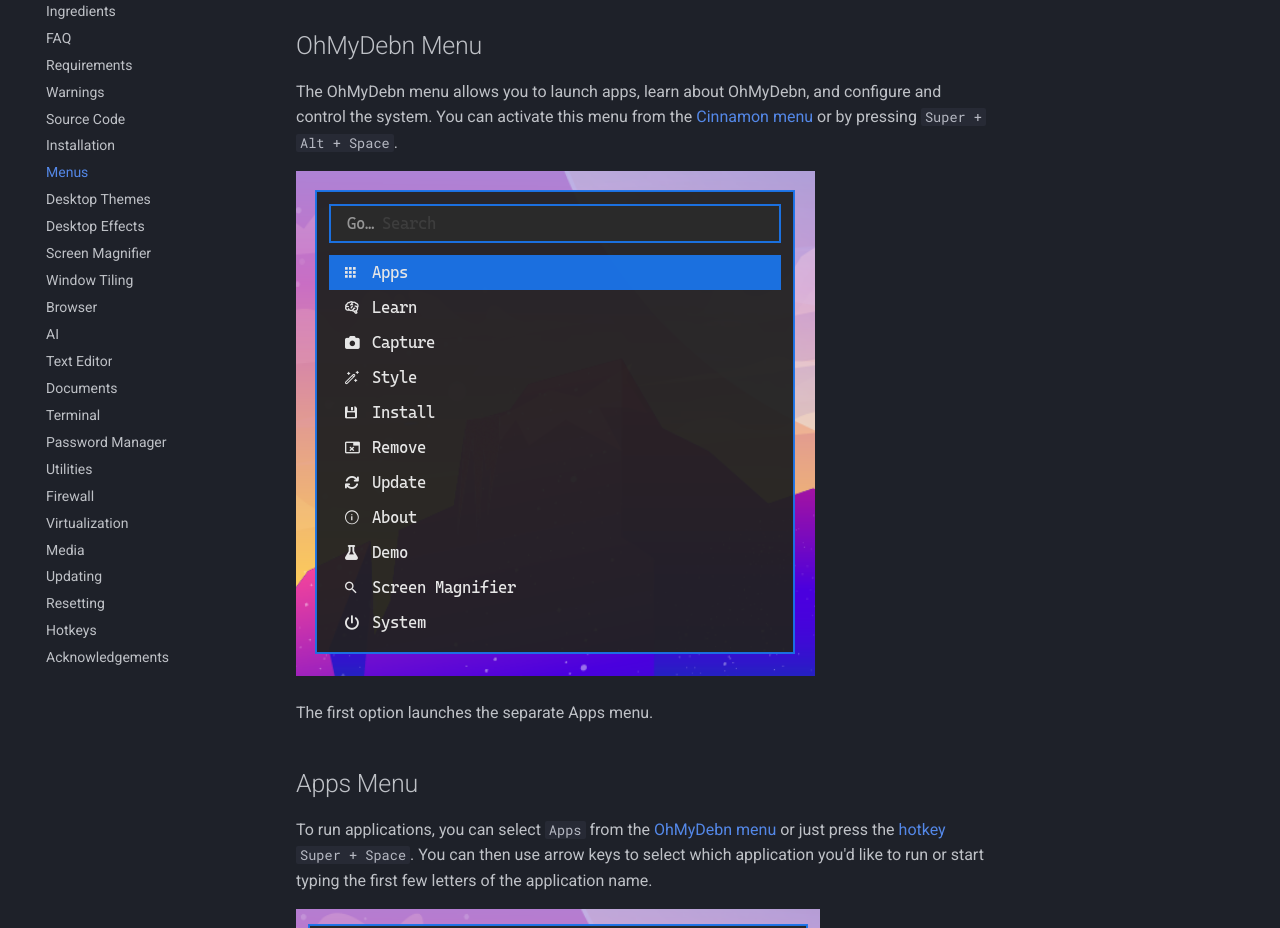
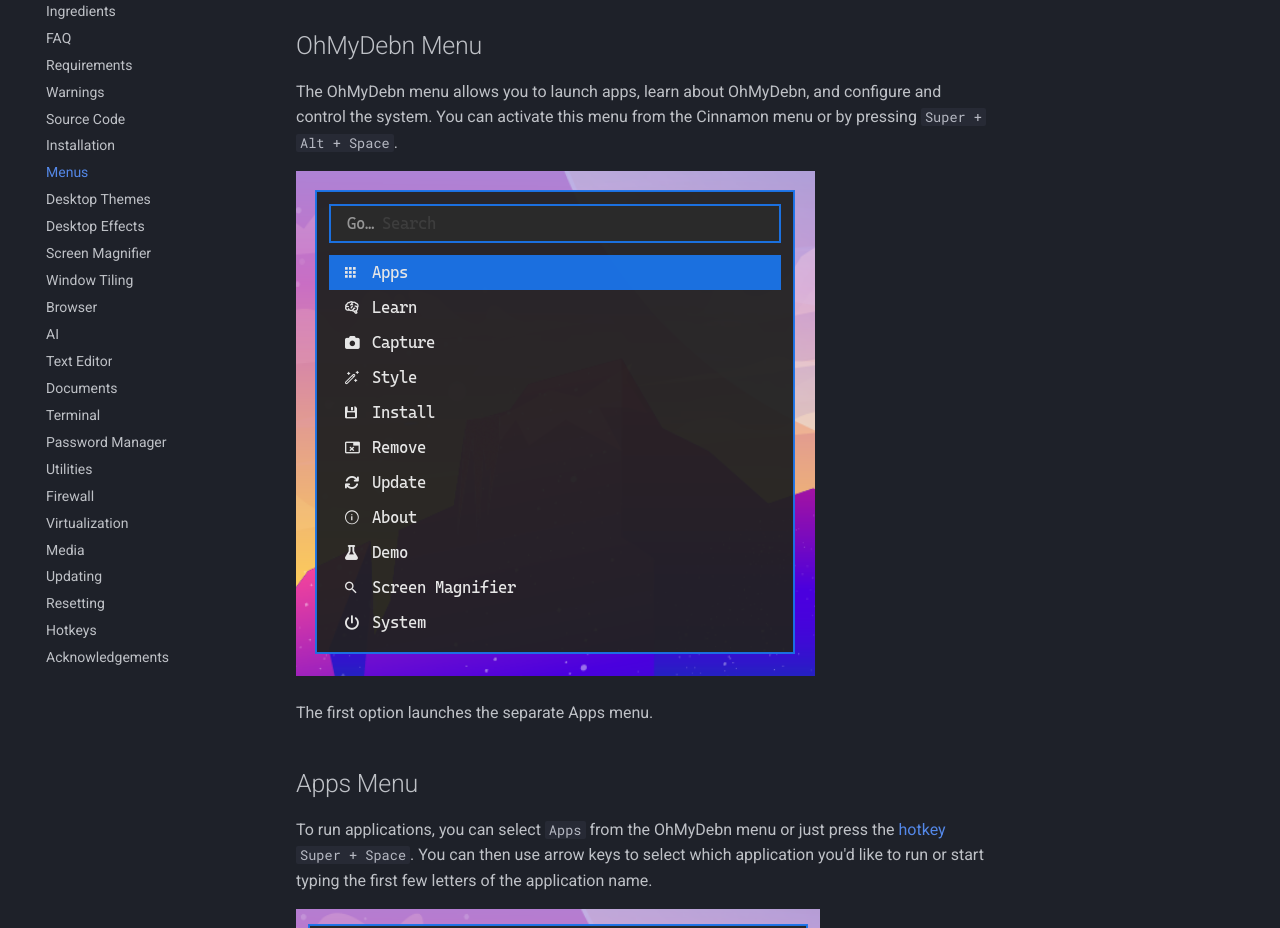
Before and after one commit to dougburks/ohmydebn-docs, an MkDocs documentation site: the page built from docs/menus.md, in a window 1280 px wide and 1400 px high, scrolled down 801 px. Shown: the part 178-1106 px from the top of the window. Built offline with MkDocs 1.6.1 and Material for MkDocs 9.7.7, drawn with Linux system fonts in a browser that asks for light colours; comment, search, counter and statistics services are not loaded; some of the changed lines change nothing that is shown.

Commit message:
remove old links

```diff
--- a/docs/menus.md
+++ b/docs/menus.md
@@ -8,7 +8,7 @@
 
 ## OhMyDebn Menu
 
-The OhMyDebn menu allows you to launch apps, learn about OhMyDebn, and configure and control the system. You can activate this menu from the [Cinnamon menu](cinnamon-menu.md) or by pressing `Super + Alt + Space`.
+The OhMyDebn menu allows you to launch apps, learn about OhMyDebn, and configure and control the system. You can activate this menu from the Cinnamon menu or by pressing `Super + Alt + Space`.
 
 ![OhMyDebn Menu](https://raw.githubusercontent.com/dougburks/ohmydebn-docs/refs/heads/main/images/ohmydebn-menu.png)
 
@@ -16,6 +16,6 @@
 
 ## Apps Menu
 
-To run applications, you can select `Apps` from the [OhMyDebn menu](ohmydebn-menu.md) or just press the [hotkey](hotkeys.md) `Super + Space`. You can then use arrow keys to select which application you'd like to run or start typing the first few letters of the application name.
+To run applications, you can select `Apps` from the OhMyDebn menu or just press the [hotkey](hotkeys.md) `Super + Space`. You can then use arrow keys to select which application you'd like to run or start typing the first few letters of the application name.
 
 ![OhMyDebn Rofi](https://raw.githubusercontent.com/dougburks/ohmydebn-docs/refs/heads/main/images/ohmydebn-rofi.png)
```
